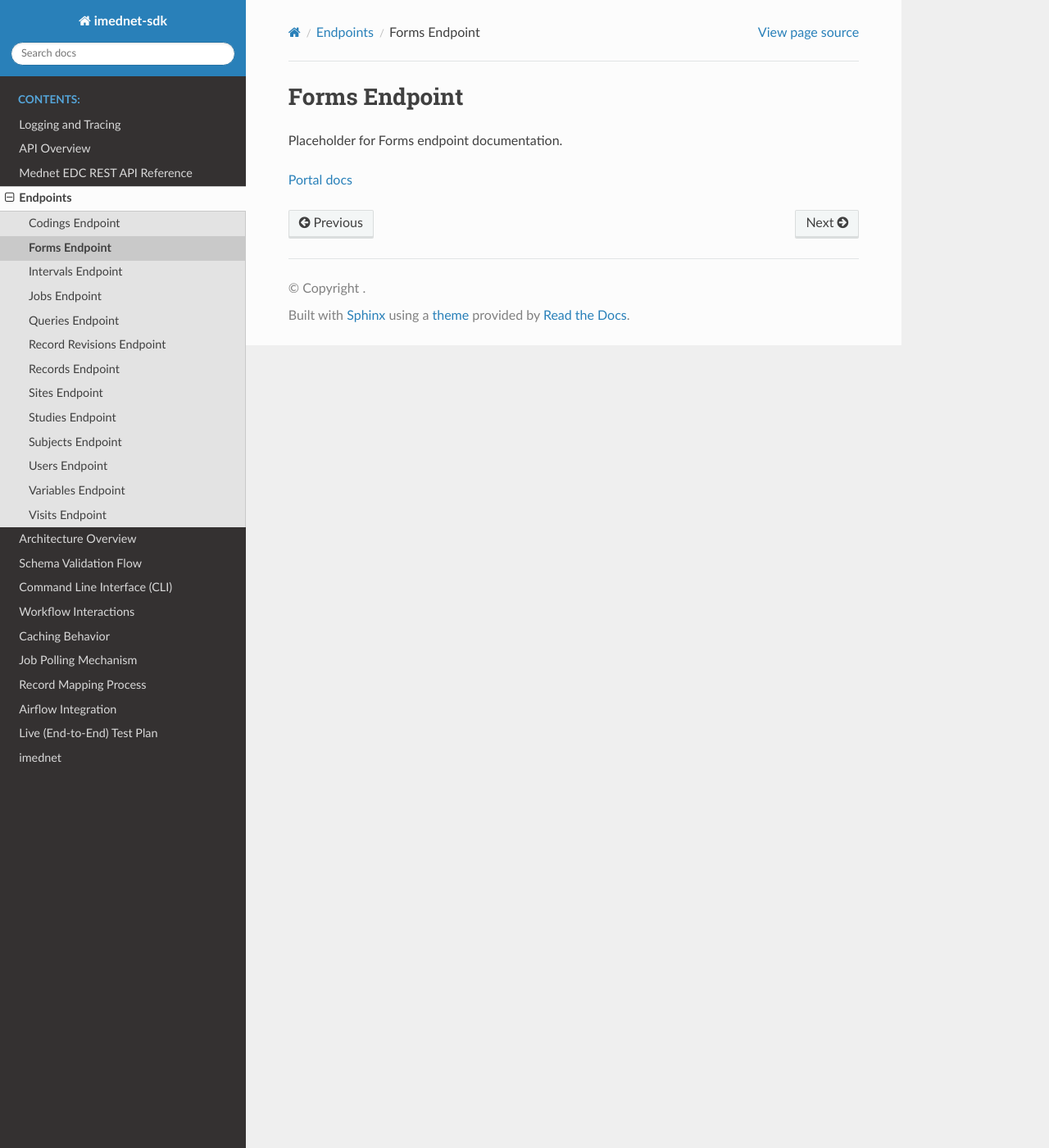
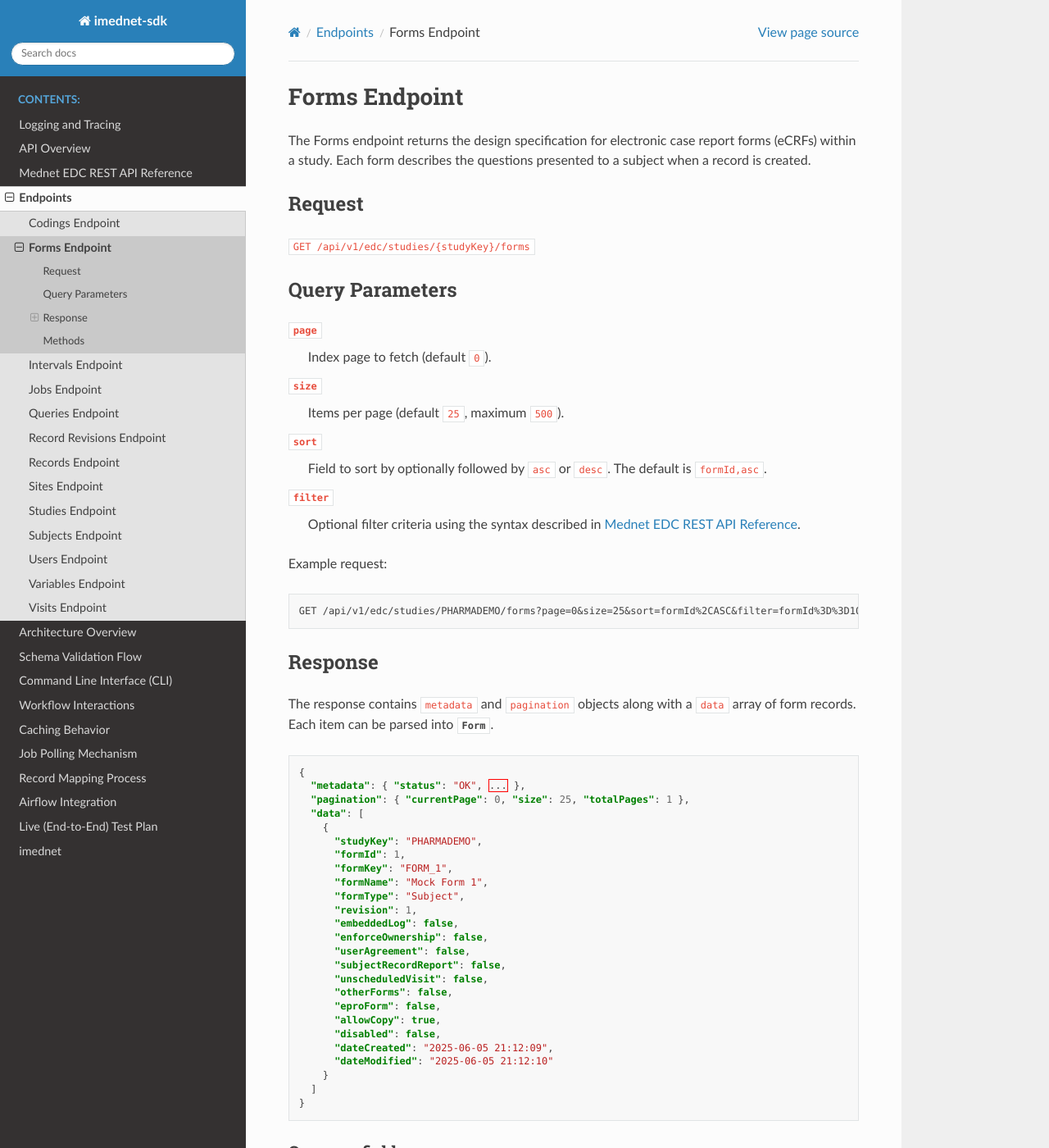
Before and after one commit to fderuiter/imednet-python-sdk, a Sphinx documentation site: the page built from docs/endpoints/forms.rst, in a window 1280 px wide and 1400 px high. Shown: the whole window at 82% size. Built offline with Sphinx 7.4.7 and the Read the Docs theme 3.1.0, drawn with Linux system fonts in a browser that asks for light colours; pages that are not in the unit, such as notebooks, are missing from menus; some of the changed text lies outside the part shown.

Commit message:
docs(forms): expand forms endpoint documentation

```diff
--- a/docs/endpoints/forms.rst
+++ b/docs/endpoints/forms.rst
@@ -1,6 +1,103 @@
 Forms Endpoint
 ==============
 
-Placeholder for Forms endpoint documentation.
+The Forms endpoint returns the design specification for electronic
+case report forms (eCRFs) within a study. Each form describes the
+questions presented to a subject when a record is created.
+
+Request
+-------
+
+``GET /api/v1/edc/studies/{studyKey}/forms``
+
+Query Parameters
+----------------
+
+``page``
+  Index page to fetch (default ``0``).
+
+``size``
+  Items per page (default ``25``, maximum ``500``).
+
+``sort``
+  Field to sort by optionally followed by ``asc`` or ``desc``.
+  The default is ``formId,asc``.
+
+``filter``
+  Optional filter criteria using the syntax described in
+  :doc:`../rest_api_reference`.
+
+Example request::
+
+  GET /api/v1/edc/studies/PHARMADEMO/forms?page=0&size=25&sort=formId%2CASC&filter=formId%3D%3D10265
+
+Response
+--------
+
+The response contains ``metadata`` and ``pagination`` objects along with a
+``data`` array of form records. Each item can be parsed into
+:class:`~imednet.models.forms.Form`.
+
+.. code-block:: json
+
+   {
+     "metadata": { "status": "OK", ... },
+     "pagination": { "currentPage": 0, "size": 25, "totalPages": 1 },
+     "data": [
+       {
+         "studyKey": "PHARMADEMO",
+         "formId": 1,
+         "formKey": "FORM_1",
+         "formName": "Mock Form 1",
+         "formType": "Subject",
+         "revision": 1,
+         "embeddedLog": false,
+         "enforceOwnership": false,
+         "userAgreement": false,
+         "subjectRecordReport": false,
+         "unscheduledVisit": false,
+         "otherForms": false,
+         "eproForm": false,
+         "allowCopy": true,
+         "disabled": false,
+         "dateCreated": "2025-06-05 21:12:09",
+         "dateModified": "2025-06-05 21:12:10"
+       }
+     ]
+   }
+
+Common fields
+~~~~~~~~~~~~~
+
+``studyKey``
+  Unique study identifier.
+
+``formId``
+  Mednet form ID.
+
+``formKey``
+  Key used when referencing the form in records.
+
+``formName``
+  Human readable name.
+
+``formType``
+  eCRF type such as ``Subject`` or ``Site``.
+
+``revision``
+  Number of metadata revisions.
+
+``dateCreated``
+  Creation timestamp.
+
+``dateModified``
+  Last modification timestamp.
+
+Methods
+-------
+
+Use :meth:`~imednet.endpoints.forms.FormsEndpoint.list` to
+retrieve all forms in a study or :meth:`~imednet.endpoints.forms.FormsEndpoint.get`
+to fetch a single form.
 
 `Portal docs <https://portal.prod.imednetapi.com/docs/forms>`_
```
